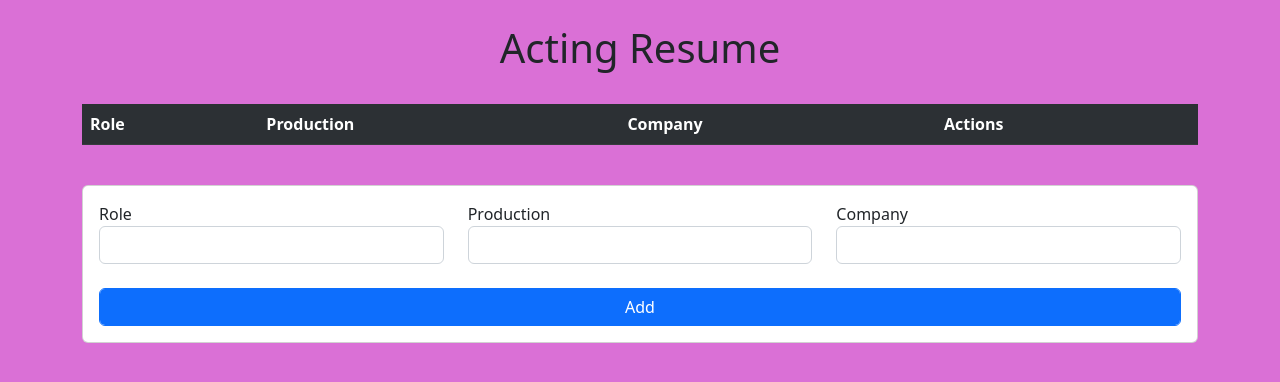
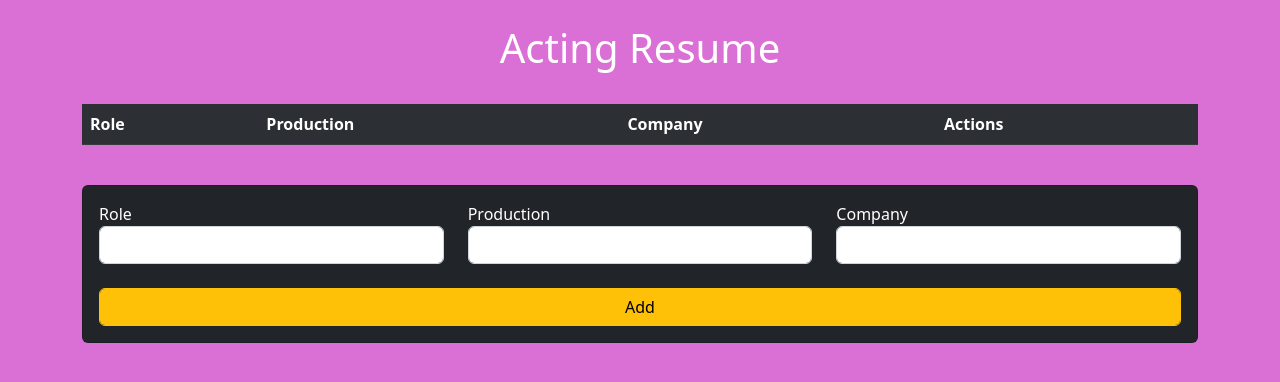
Before and after one commit to KatteNoel/Week-10-Coding-Assignment, a website: page index.html in a window 1280 px wide. Drawn offline with nearby package versions, Linux system fonts and the light colour scheme.

Commit message:
added pdf

```diff
--- a/index.html
+++ b/index.html
@@ -23,7 +23,7 @@
     </table>
     <br>
 
-    <div class="card">
+    <div class="card text-white bg-dark">
         <div class="card-body">
             <div class="row">
                 <div class="col-sm">
@@ -47,7 +47,7 @@
             </div>
             <br>
             <div>
-                <button id="add" class="btn btn-primary form-control">Add</button>
+                <button id="add" class="btn btn-warning form-control">Add</button>
             </div>
         </div>
     </div>
--- a/index.js
+++ b/index.js
@@ -22,7 +22,7 @@ function elementByID(id)
 function createDeleteButton(id)
 {
     let button = document.createElement("button");
-    button.className = "btn btn-primary";
+    button.className = "btn btn-warning";
     button.id = id;
     button.innerHTML = "Delete Row";
     button.onclick = () => {
--- a/style.css
+++ b/style.css
@@ -4,4 +4,5 @@ body{
 
 h1{
     text-align: center;
+    color: white;
 }
```
Also changed, not shown: 1 other file.
